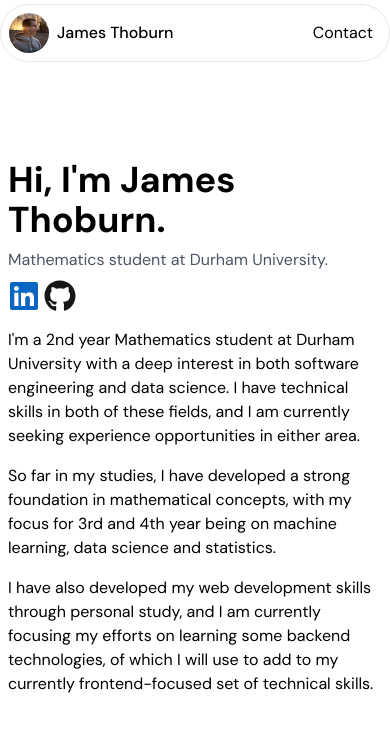
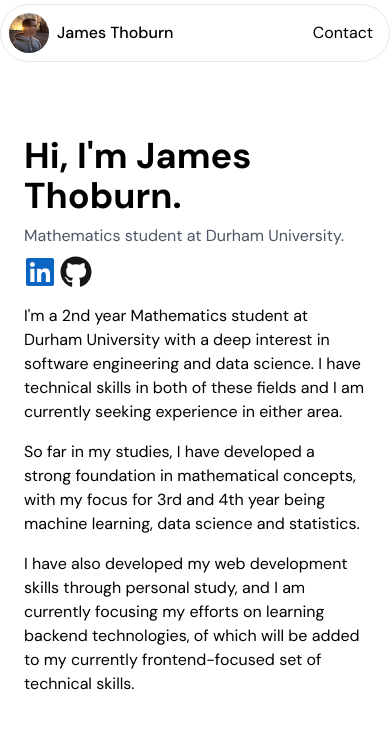
Before and after one commit to JamesThoburn/portfolio-website, a Next.js app: page / in a window 390 px wide. Shown: the top 732 px of the page. Built offline with nearby package versions, Linux system fonts and the light colour scheme.

Commit message:
Improved padding for mobile devices

```diff
--- a/src/app/page.tsx
+++ b/src/app/page.tsx
@@ -3,7 +3,7 @@ import Navbar from "@/components/Navbar";
 
 export default function Home() {
   return (
-    <div className="max-w-2xl mx-auto">
+    <div className="max-w-2xl mx-auto p-6">
       <Hero />
     </div>
   );
--- a/src/components/Home/Hero.tsx
+++ b/src/components/Home/Hero.tsx
@@ -15,7 +15,7 @@ const socialLinks = [
 
 export default function Hero() {
   return (
-    <section className="mt-20 flex flex-col p-2 gap-4">
+    <section className="mt-10 flex flex-col gap-4">
         <div className="flex flex-col gap-2">
             <h1 className="text-4xl font-bold">Hi, I'm James Thoburn.</h1>
             <h2 className="text-gray-600">Mathematics student at Durham University.</h2>
@@ -35,13 +35,13 @@ export default function Hero() {
             </ul>
         </div>
         <p>
-            I'm a 2nd year Mathematics student at Durham University with a deep interest in both software engineering and data science. I have technical skills in both of these fields, and I am currently seeking experience opportunities in either area.
+            I'm a 2nd year Mathematics student at Durham University with a deep interest in software engineering and data science. I have technical skills in both of these fields and I am currently seeking experience in either area.
         </p>
         <p>
-            So far in my studies, I have developed a strong foundation in mathematical concepts, with my focus for 3rd and 4th year being on machine learning, data science and statistics.
+            So far in my studies, I have developed a strong foundation in mathematical concepts, with my focus for 3rd and 4th year being machine learning, data science and statistics.
         </p>
         <p>
-            I have also developed my web development skills through personal study, and I am currently focusing my efforts on learning some backend technologies, of which I will use to add to my currently frontend-focused set of technical skills.
+            I have also developed my web development skills through personal study, and I am currently focusing my efforts on learning backend technologies, of which will be added to my currently frontend-focused set of technical skills.
         </p>
     </section>
   )
```
